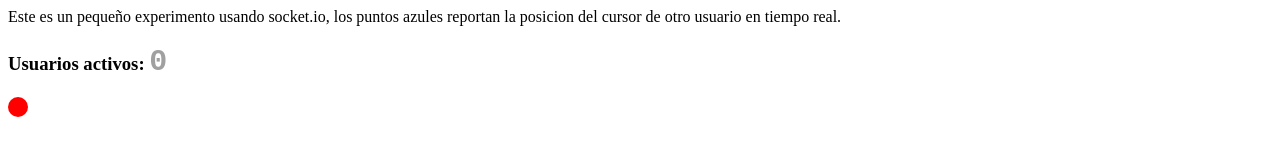
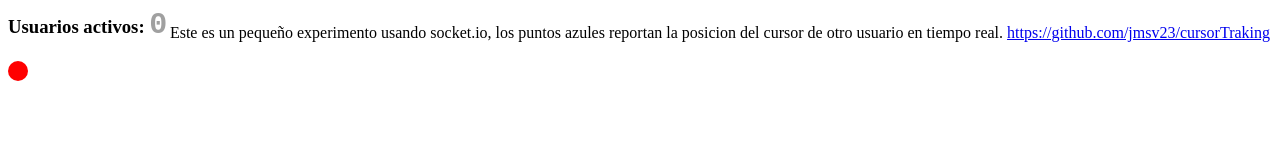
Before and after one commit to jmsv23/cursorTraking, a website: page index.html in a window 1280 px wide. Drawn offline with nearby package versions, Linux system fonts and the light colour scheme; no server answers.

Commit message:
add github link

```diff
--- a/index.html
+++ b/index.html
@@ -5,12 +5,19 @@
 		<script src="http://127.0.0.1:2500/socket.io/socket.io.js"></script>
 		<script src="https://ajax.googleapis.com/ajax/libs/jquery/1.11.2/jquery.min.js"></script>
 		<style>
+			p {
+				z-index: 10;
+				position: absolute;
+				right: 0;
+				margin-right: 10px;
+			}
 			.local {
 				width: 20px;
 				height: 20px;
 				background-color: red;
 				position: absolute;
 				border-radius: 50%;
+				z-index: 3;
 			}
 			.other {
 				width: 20px;
@@ -18,6 +25,7 @@
 				background-color: rgba(0,0,230, 0.3);
 				position: absolute;
 				border-radius: 50%;
+				z-index: 1;
 			}
 			.counter {
 				font-family: monospace;
@@ -27,7 +35,7 @@
 		</style>
 	</head>
 	<body>
-		<p>Este es un pequeño experimento usando socket.io, los puntos azules reportan la posicion del cursor de otro usuario en tiempo real.</p>
+		<p>Este es un pequeño experimento usando socket.io, los puntos azules reportan la posicion del cursor de otro usuario en tiempo real. <a href="https://github.com/jmsv23/cursorTraking" target="_blank">https://github.com/jmsv23/cursorTraking</a></p>
 		<h3>Usuarios activos: <span class="counter">0</span></h3>
 		<div class="container">
 		</div>
--- a/index.js
+++ b/index.js
@@ -12,10 +12,11 @@ console.log('listen on 2100');*/
 var app = require('http').createServer(handler);
 var io = require('socket.io')(app);
 var fs = require('fs');
+var port = process.env.PORT || 2500;
 var cursors = {};
 
-app.listen(2500);
-console.log('listen 2500');
+app.listen(port);
+console.log('listen ' + port);
 
 function handler (req, res) {
   fs.readFile(__dirname + '/index.html',
```
